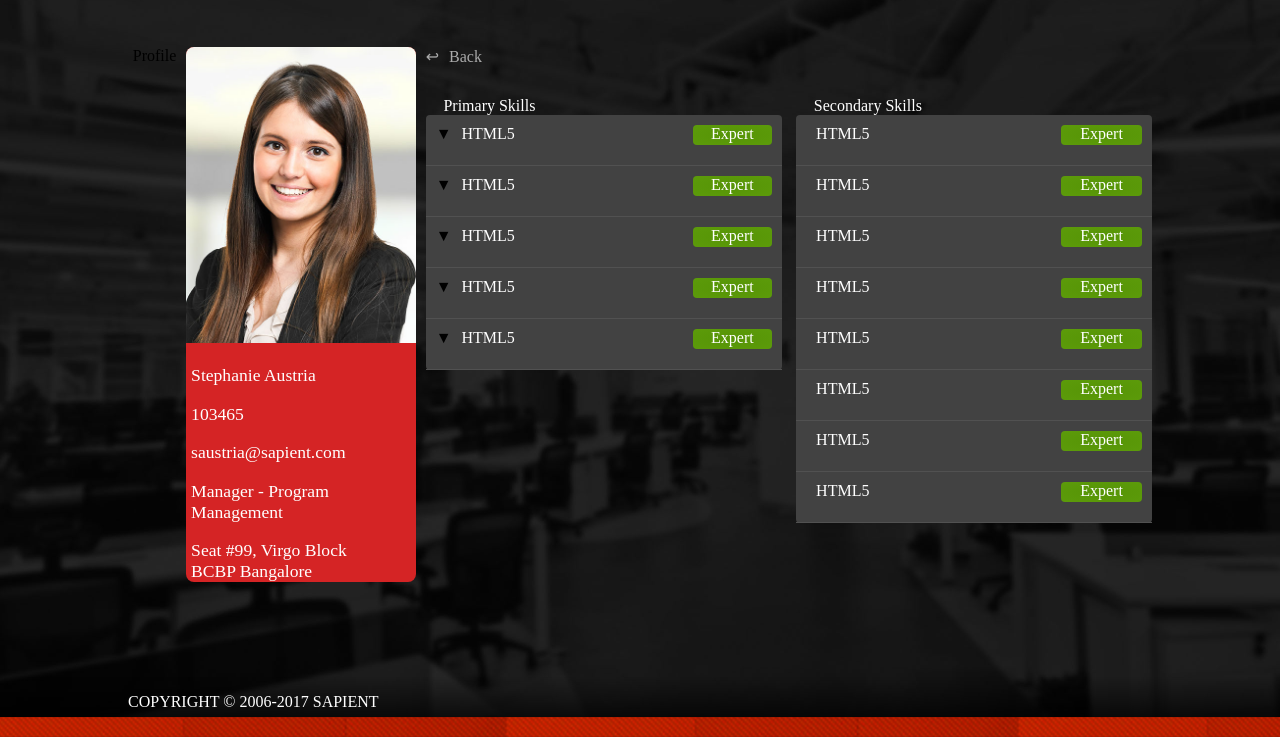
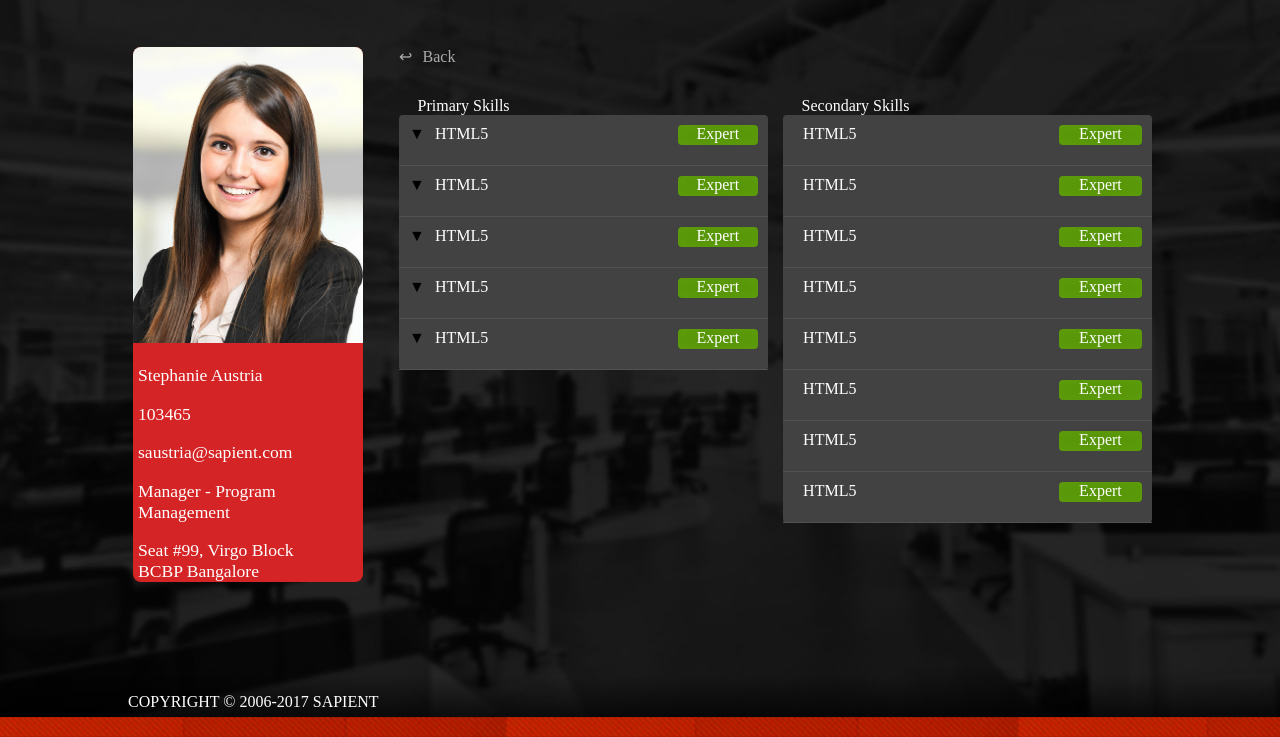
Before and after one commit to ISHU999/myworkpractice, a plain HTML site: page HTML/profile.html in a window 1280 px wide. Shown: the part 63-800 px from the top of the page. Drawn offline with Linux system fonts and the light colour scheme.

Commit message:
Removed unnecessary div

```diff
--- a/HTML/profile.html
+++ b/HTML/profile.html
@@ -31,7 +31,6 @@
 
 <!-- just the profile part -->
 
-		<div class="container">Profile</div>
 		<div class="container">
 			<div class="profile">
 				<img id="profile_img" src="../images/profile_img.jpg" alt="Profile picture">
```
